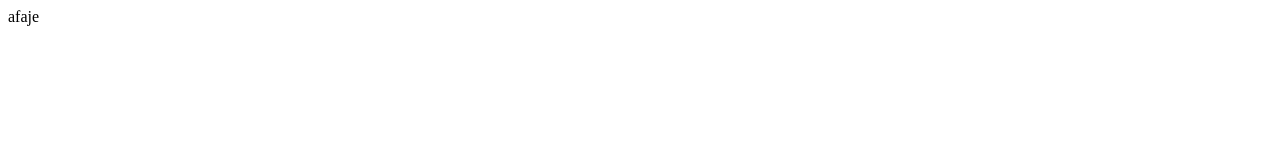
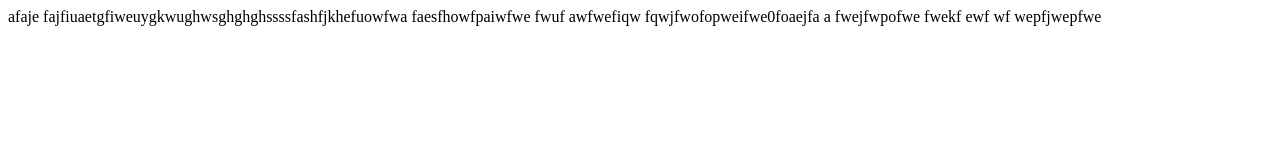
Before and after one commit to Akisfa/kliptest, a plain HTML site: page index.html in a window 1280 px wide. Drawn offline with Linux system fonts and the light colour scheme.

Commit message:
Update index.html

```diff
--- a/index.html
+++ b/index.html
@@ -1 +1,12 @@
-<p>afaje</p>
+<p>afaje
+fajfiuaetgfiweuygkwughwsghghghssssfashfjkhefuowfwa
+faesfhowfpaiwfwe
+fwuf
+awfwefiqw
+fqwjfwofopweifwe0foaejfa
+a
+fwejfwpofwe
+fwekf
+ewf
+wf
+wepfjwepfwe</p>
```
